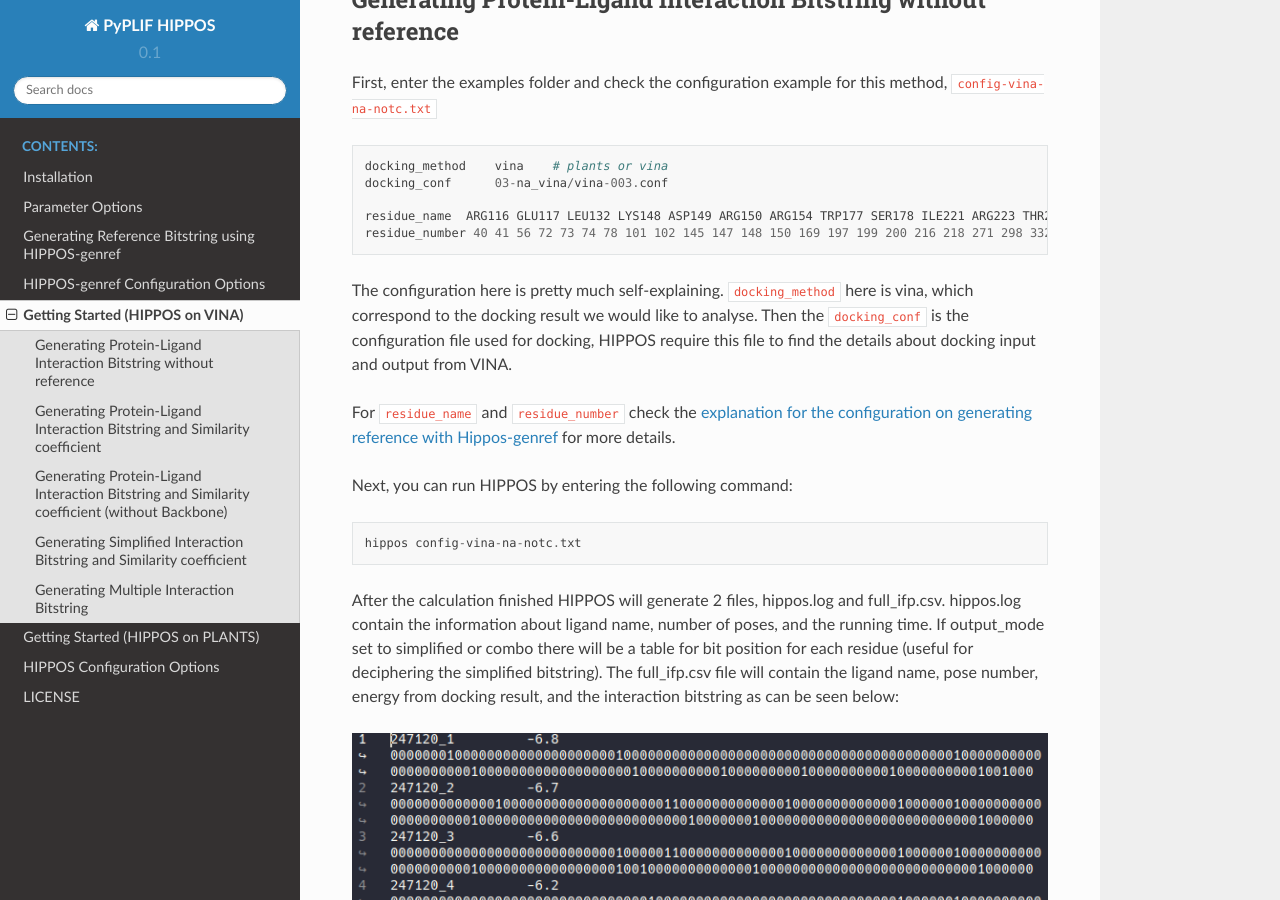
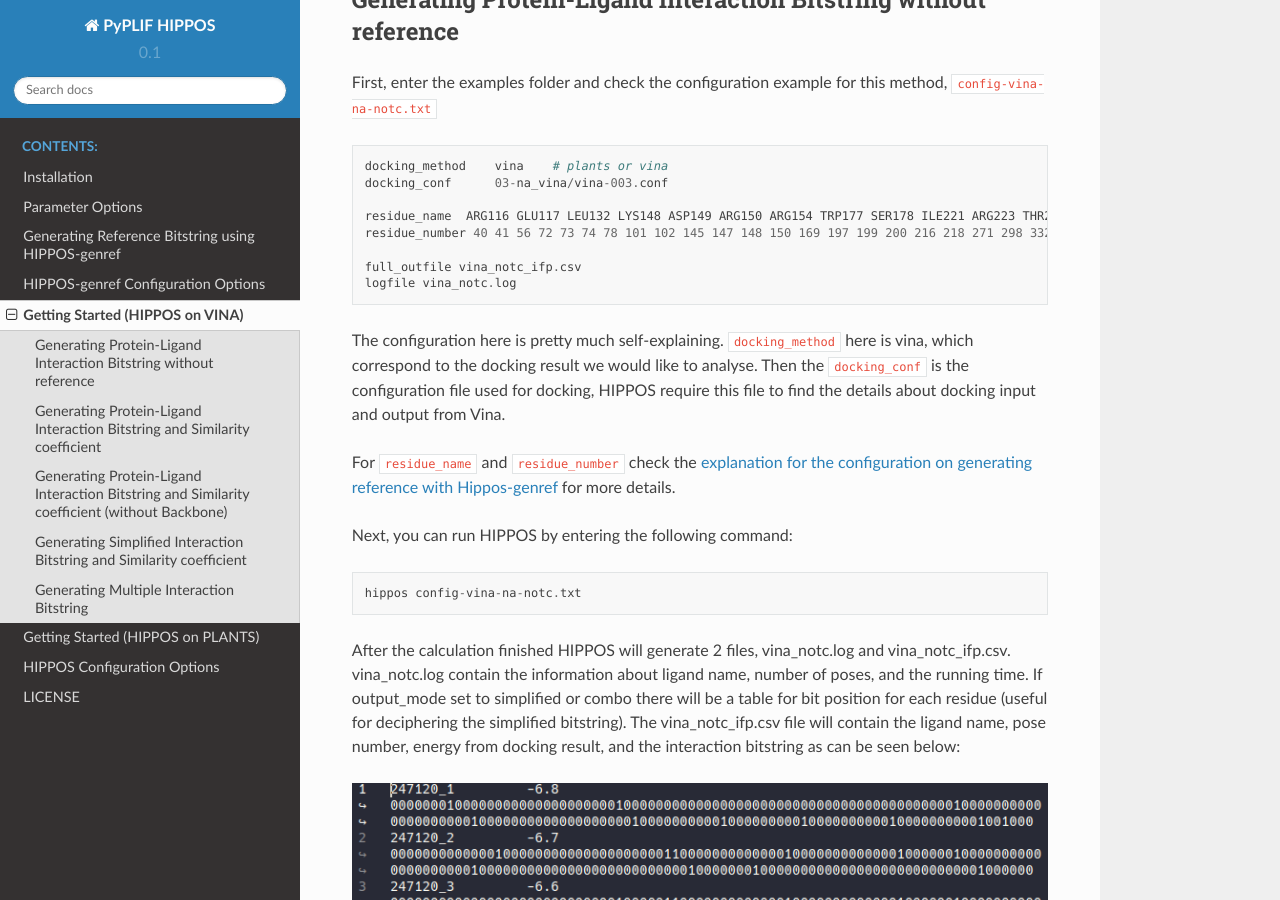
Before and after one commit to radifar/PyPLIF-HIPPOS, a Sphinx documentation site: the page built from docs/source/getting-started-vina.rst, in a window 1280 px wide and 900 px high, scrolled down 273 px. Built offline with Sphinx 7.4.7 and the Read the Docs theme 2.0.0, drawn with Linux system fonts in a browser that asks for light colours; some of the changed text lies outside the part shown.

Commit message:
fix output file name

```diff
--- a/docs/source/getting-started-vina.rst
+++ b/docs/source/getting-started-vina.rst
@@ -19,10 +19,13 @@ method, ``config-vina-na-notc.txt`` ::
 	residue_name  ARG116 GLU117 LEU132 LYS148 ASP149 ARG150 ARG154 TRP177 SER178 ILE221 ARG223 THR224 GLU226 ALA245 HIS273 GLU275 GLU276 ARG292 ASP294 GLY347 ARG374 TRP408 TYR409
 	residue_number 40 41 56 72 73 74 78 101 102 145 147 148 150 169 197 199 200 216 218 271 298 332 333
 
+	full_outfile vina_notc_ifp.csv
+	logfile vina_notc.log
+
 The configuration here is pretty much self-explaining. ``docking_method`` here is vina,
 which correspond to the docking result we would like to analyse. Then the ``docking_conf``
 is the configuration file used for docking, HIPPOS require this file to find the details
-about docking input and output from VINA.
+about docking input and output from Vina.
 
 For ``residue_name`` and ``residue_number`` check the
 :ref:`explanation for the configuration on generating reference with Hippos-genref <residue-numbering>`
@@ -32,10 +35,10 @@ Next, you can run HIPPOS by entering the following command: ::
 
 	hippos config-vina-na-notc.txt
 
-After the calculation finished HIPPOS will generate 2 files, hippos.log and full_ifp.csv.
-hippos.log contain the information about ligand name, number of poses, and the running time.
+After the calculation finished HIPPOS will generate 2 files, vina_notc.log and vina_notc_ifp.csv.
+vina_notc.log contain the information about ligand name, number of poses, and the running time.
 If output_mode set to simplified or combo there will be a table for bit position
-for each residue (useful for deciphering the simplified bitstring). The full_ifp.csv file will contain the ligand name,
+for each residue (useful for deciphering the simplified bitstring). The vina_notc_ifp.csv file will contain the ligand name,
 pose number, energy from docking result, and the interaction bitstring as can be seen below:
 
 .. image:: 11-vina-noref.png
@@ -65,6 +68,10 @@ as shown in ``examples/04-na_config_default/config-vina-na-tc-mc.txt`` which is
 	residue_name ARG116 GLU117 LEU132 LYS148 ASP149 ARG150 ARG154 TRP177 SER178 ILE221 ARG223 THR224 GLU226 ALA245 HIS273 GLU275 GLU276 ARG292 ASP294 GLY347 ARG374 TRP408 TYR409
 	residue_number 40 41 56 72 73 74 78 101 102 145 147 148 150 169 197 199 200 216 218 271 298 332 333
 
+	full_outfile vina_full_ifp.csv
+	sim_outfile vina_similarity.csv
+	logfile vina.log
+
 **Always remember that full_ref should be using the full bitstring from reference.
 Using bitstring reference of different length will cause an error and the program will stop.**
 
@@ -74,14 +81,14 @@ or mccounaughey or both of them.
 
 ``docking_method`` here is vina which correspond to the docking result we would like to
 analyse. Then the ``docking_conf`` is the configuration file used for docking, HIPPOS require
-this file to find the details about docking input and output from VINA.
+this file to find the details about docking input and output from Vina.
 
 Next, run HIPPOS with the following command inside ``examples`` directory: ::
 
 	hippos config-vina-na-tc-mc.txt
 
-there will be 3 output file hippos.log, similarity.csv, and full_ifp.csv. The full_ifp.csv
-will be the same as the one without reference above. The similarity.csv contain the
+there will be 3 output file vina.log, vina_similarity.csv, and vina_full_ifp.csv. The vina_full_ifp.csv
+will be the same as the one without reference above. The vina_similarity.csv contain the
 similarity coefficient for every pose comparison. Notice
 that there are 6 similarity coefficient results which correspond to Tanimoto
 coefficient and McConnaughey coefficient calculation for 3 reference bitstring
@@ -121,6 +128,10 @@ Here is the content of configuration file example ``examples/05-na_config_nobb/c
 	residue_name ARG116 GLU117 LEU132 LYS148 ASP149 ARG150 ARG154 TRP177 SER178 ILE221 ARG223 THR224 GLU226 ALA245 HIS273 GLU275 GLU276 ARG292 ASP294 GLY347 ARG374 TRP408 TYR409
 	residue_number 40 41 56 72 73 74 78 101 102 145 147 148 150 169 197 199 200 216 218 271 298 332 333
 
+	full_nobb_outfile vina_nobb_ifp.csv
+	sim_outfile vina_similarity.csv
+	logfile vina.log
+
 **Always remember that full_nobb_ref should be using the full_nobb bitstring from reference.
 Using bitstring reference of different length will cause an error and the program will stop.**
 
@@ -128,8 +139,8 @@ Like before, run ``hippos`` with the following command: ::
 
 	hippos config-vina-na-tc-mc.txt
 
-Just like before, 3 output file will be generated, but the fingerprint (``full_nobb_ifp.csv``)
-and similarity.csv will be different.
+Just like before, 3 output file will be generated, but the fingerprint (``vina_nobb_ifp.csv``)
+and vina_similarity.csv will be different.
 
 Generating Simplified Interaction Bitstring and Similarity coefficient
 ----------------------------------------------------------------------
@@ -152,6 +163,10 @@ Here is the content of configuration file example ``examples/06-na_config_simpli
 	residue_name ARG116 GLU117 LEU132 LYS148 ASP149 ARG150 ARG154 TRP177 SER178 ILE221 ARG223 THR224 GLU226 ALA245 HIS273 GLU275 GLU276 ARG292 ASP294 GLY347 ARG374 TRP408 TYR409
 	residue_number 40 41 56 72 73 74 78 101 102 145 147 148 150 169 197 199 200 216 218 271 298 332 333
 
+	simplified_outfile vina_simplified_ifp.csv
+	sim_outfile vina_similarity.csv
+	logfile vina.log
+
 **Always remember that simplified_ref should be using the simplified bitstring from reference.
 Using bitstring reference of different length will cause an error and the program will stop.**
 
@@ -159,8 +174,8 @@ Like before, run ``hippos`` with the following command: ::
 
 	hippos config-vina-na-tc-mc.txt
 
-Just like before, 3 output file will be generated, but the fingerprint (``simplified_ifp.csv``)
-and similarity.csv will be different.
+Just like before, 3 output file will be generated, but the fingerprint (``vina_simplified_ifp.csv``)
+and vina_similarity.csv will be different.
 
 Generating Multiple Interaction Bitstring
 -----------------------------------------
@@ -174,6 +189,11 @@ Last but not least, multiple output_mode is also allowed in generation interacti
 
 	residue_name ARG116 GLU117 LEU132 LYS148 ASP149 ARG150 ARG154 TRP177 SER178 ILE221 ARG223 THR224 GLU226 ALA245 HIS273 GLU275 GLU276 ARG292 ASP294 GLY347 ARG374 TRP408 TYR409
 	residue_number 40 41 56 72 73 74 78 101 102 145 147 148 150 169 197 199 200 216 218 271 298 332 333
+
+	full_outfile vina_full.csv
+	full_nobb_outfile vina_nobb.csv
+	simplified_outfile vina_simplified_ifp.csv
+	logfile vina.log
 
 Like before, run ``hippos`` with the following command: ::
 
```
Also changed, not shown: docs/source/getting-started-plants.rst (+30 -10 lines).
